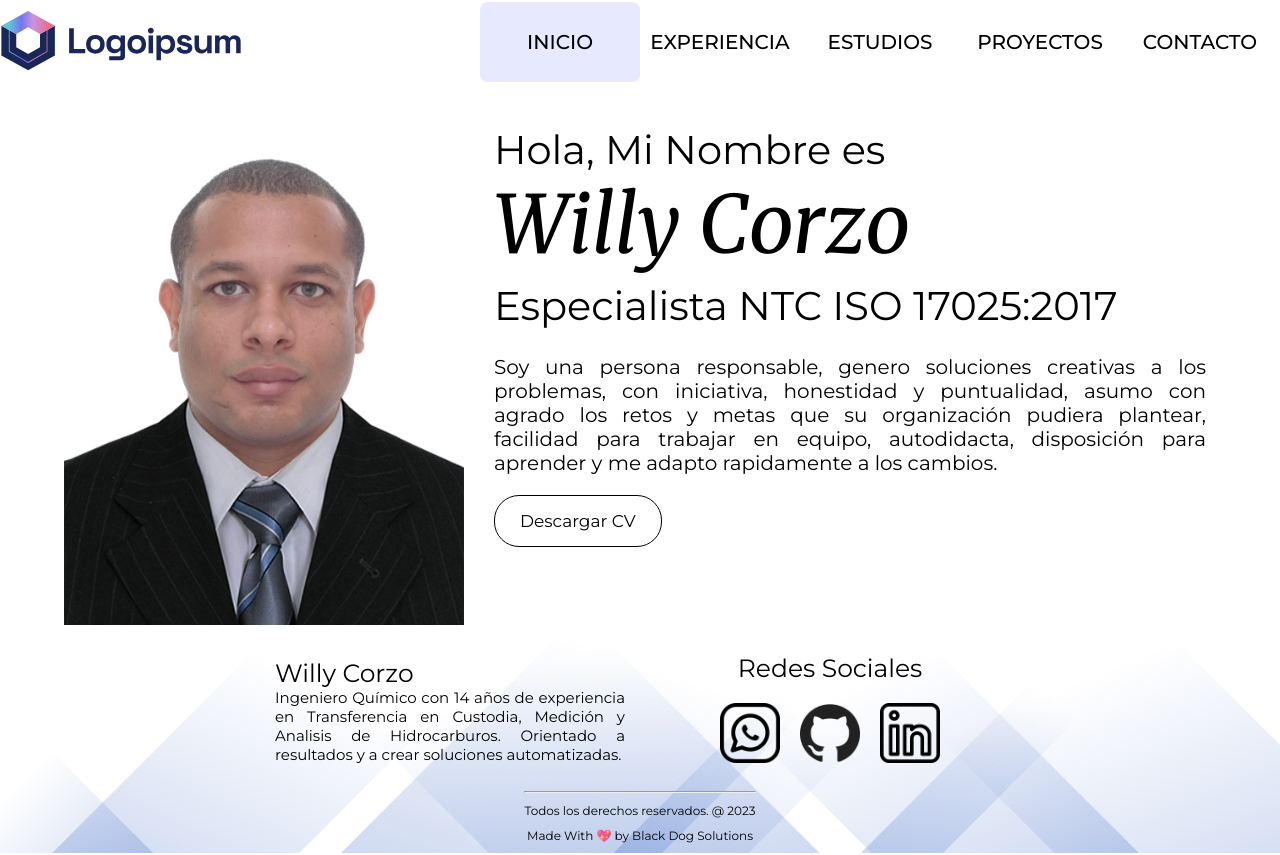
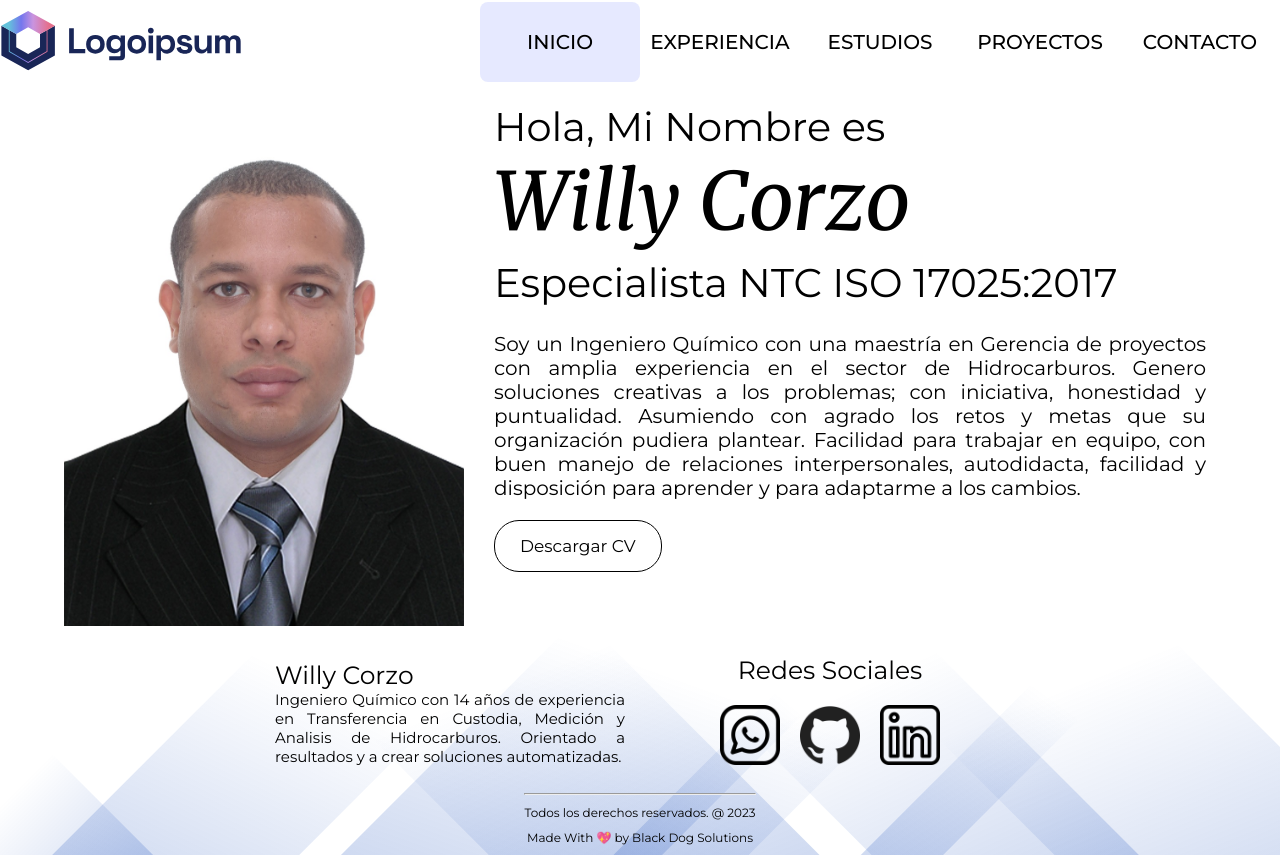
Before and after one commit to willyto3/portafolio-WC, a React (Vite) app: page / in a window 1280 px wide. Built offline with nearby package versions, Linux system fonts and the light colour scheme.

Commit message:
Se aplica el React Router 6

```diff
--- a/src/App.jsx
+++ /dev/null
@@ -1,39 +0,0 @@
-// Importacion de Router Dom
-import { BrowserRouter, Routes, Route } from 'react-router-dom'
-// importacion del tema de la aplicacion
-import { ThemeProvider } from 'styled-components'
-import { theme } from './styles/Themes'
-// importacion del estilo global
-import { GlobalStyle } from './styles/GlobalStyle'
-// importacion de las paginas
-import Home from './pages/Home'
-import Contacto from './pages/Contacto'
-import Estudios from './pages/Estudios'
-import Experiencia from './pages/Experiencia'
-import Proyectos from './pages/Proyectos'
-import Error404 from './pages/Error404'
-// Importacion de los componentes
-import Header from './components/Header'
-import Footer from './components/Footer'
-
-function App() {
-  return (
-    <ThemeProvider theme={theme}>
-      <BrowserRouter>
-        <GlobalStyle />
-        <Header />
-        <Routes>
-          <Route path='/' element={<Home />} />
-          <Route path='/contacto' element={<Contacto />} />
-          <Route path='/estudios' element={<Estudios />} />
-          <Route path='/experiencia' element={<Experiencia />} />
-          <Route path='/proyectos' element={<Proyectos />} />
-          <Route path='*' element={<Error404 />} />
-        </Routes>
-        <Footer />
-      </BrowserRouter>
-    </ThemeProvider>
-  )
-}
-
-export default App
--- a/src/components/Presentacion.jsx
+++ b/src/components/Presentacion.jsx
@@ -23,11 +23,14 @@ const Presentacion = () => {
         </div>
         <div>
           <p>
-            Soy una persona responsable, genero soluciones creativas a los
-            problemas, con iniciativa, honestidad y puntualidad, asumo con
-            agrado los retos y metas que su organización pudiera plantear,
-            facilidad para trabajar en equipo, autodidacta, disposición para
-            aprender y me adapto rapidamente a los cambios.
+            Soy un Ingeniero Químico con una maestría en Gerencia de proyectos
+            con amplia experiencia en el sector de Hidrocarburos. Genero
+            soluciones creativas a los problemas; con iniciativa, honestidad y
+            puntualidad. Asumiendo con agrado los retos y metas que su
+            organización pudiera plantear. Facilidad para trabajar en equipo,
+            con buen manejo de relaciones interpersonales, autodidacta,
+            facilidad y disposición para aprender y para adaptarme a los
+            cambios.
           </p>
         </div>
         <div className='boton'>
--- /dev/null
+++ b/src/layout/LayoutPublic.jsx
@@ -0,0 +1,21 @@
+// Importacion de Outlet y el Hook Use Navigation de React Router
+import { Outlet, useNavigation } from 'react-router-dom'
+// Importacion de Componentes
+import Footer from '../components/Footer'
+import Header from '../components/Header'
+
+const LayoutPublic = () => {
+  const navigation = useNavigation()
+
+  return (
+    <main>
+      <Header />
+      <main>
+        {navigation.state === 'loading' && <h1>Cargando...</h1>}
+        <Outlet />
+      </main>
+      <Footer />
+    </main>
+  )
+}
+export default LayoutPublic
--- a/src/main.jsx
+++ b/src/main.jsx
@@ -1,9 +1,21 @@
+// Importacion de React
 import React from 'react'
 import ReactDOM from 'react-dom/client'
-import App from './App'
+// Importacion del Router
+import { router } from './router'
+// Importacion del Router Provider
+import { RouterProvider } from 'react-router-dom'
+// importacion del tema de la aplicacion
+import { ThemeProvider } from 'styled-components'
+import { theme } from './styles/Themes'
+// importacion del estilo global
+import { GlobalStyle } from './styles/GlobalStyle'
 
 ReactDOM.createRoot(document.getElementById('root')).render(
   <React.StrictMode>
-    <App />
+    <ThemeProvider theme={theme}>
+      <GlobalStyle />
+      <RouterProvider router={router} />
+    </ThemeProvider>
   </React.StrictMode>
 )
--- /dev/null
+++ b/src/router/index.jsx
@@ -0,0 +1,46 @@
+// Importacion de React Router Dom
+import { createBrowserRouter } from 'react-router-dom'
+import LayoutPublic from '../layout/LayoutPublic'
+// Importacion de Paginas
+import Home from '../pages/Home'
+import Estudios from '../pages/Estudios'
+import Experiencia from '../pages/Experiencia'
+import Contacto from '../pages/Contacto'
+import Proyectos from '../pages/Proyectos'
+import Error404 from '../pages/Error404'
+
+// Funcion Router
+export const router = createBrowserRouter([
+  {
+    path: '/',
+    element: <LayoutPublic />,
+    errorElement: <Error404 />,
+    children: [
+      {
+        index: true,
+        title: 'Inicio',
+        element: <Home />,
+      },
+      {
+        path: '/experiencia',
+        title: 'Experiencia',
+        element: <Experiencia />,
+      },
+      {
+        path: '/estudios',
+        title: 'Estudios',
+        element: <Estudios />,
+      },
+      {
+        path: '/contacto',
+        title: 'Contacto',
+        element: <Contacto />,
+      },
+      {
+        path: '/proyectos',
+        title: 'Proyectos',
+        element: <Proyectos />,
+      },
+    ],
+  },
+])
```
Also changed, not shown: src/components/WhatsApp.jsx (deleted, +0 -20 lines), public/piton.png (added), 1 other file (tests, documents, lock files or other folders).
